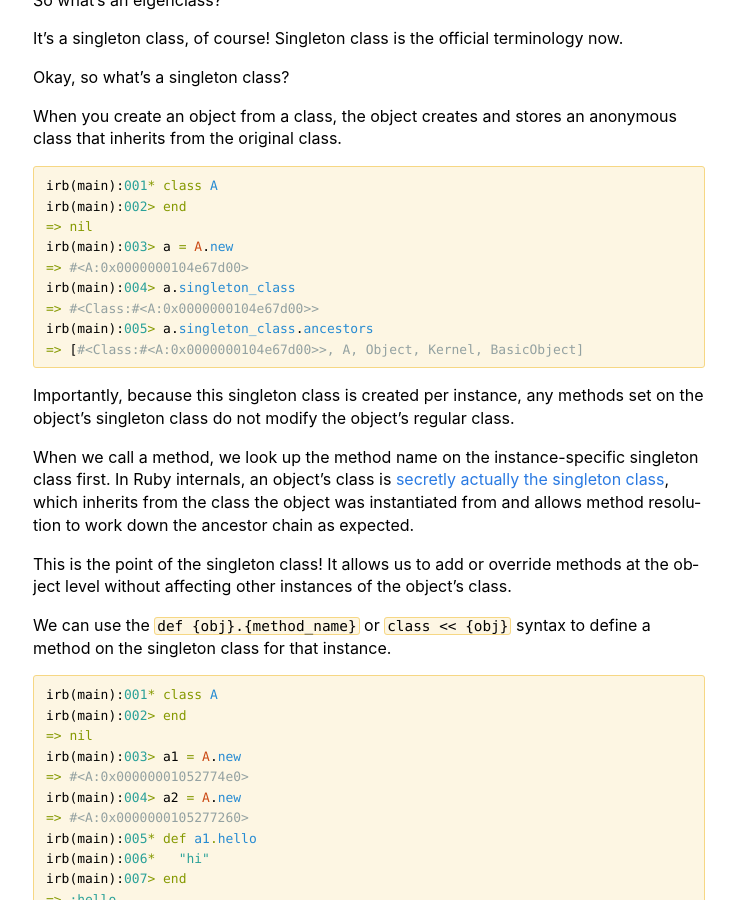
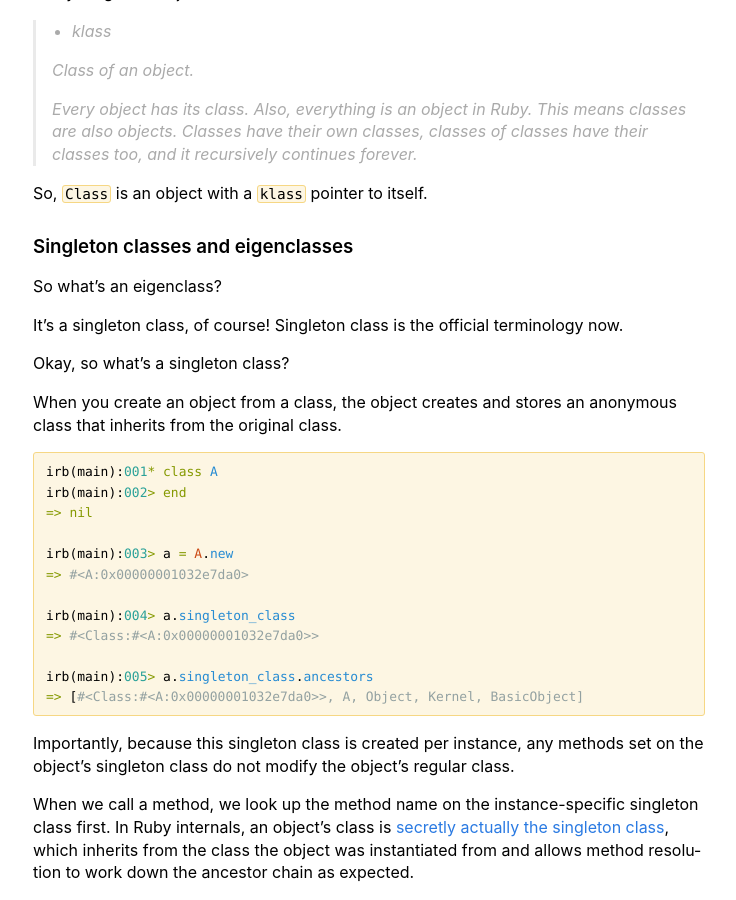
Before and after one commit to themichaelyang/tautology.town, a Jekyll site: the page built from _posts/2025/2025-12-01-ruby-object-model.md, in a window 1280 px wide and 900 px high, scrolled down 4698 px. Shown: the whole window, without its empty margins (271-1007 px from the left). Built offline with Jekyll 4.4.1, drawn with Linux system fonts in a browser that asks for light colours; some of the changed text lies outside the part shown.

Commit message:
add newlines after irb outputs

````diff
--- a/_posts/2025/2025-12-01-ruby-object-model.md
+++ b/_posts/2025/2025-12-01-ruby-object-model.md
@@ -61,6 +61,7 @@ The class is available in the `class` method, which returns the class of an obje
 ```ruby
 irb(main):001> "hello world".class
 => String
+
 irb(main):002> 123.class
 => Integer
 ```
@@ -73,8 +74,10 @@ We can define our own classes with the `class` keyword. Then make an instance of
 irb(main):001* class A
 irb(main):002> end
 => nil
+
 irb(main):003> a = A.new
-=> #<A:0x0000000105017dd0>
+=> #<A:0x0000000101197e20>
+
 irb(main):004> a.class
 => A
 ```
@@ -96,9 +99,11 @@ object -- has a --> a class
 irb(main):001* class A
 irb(main):002> end
 => nil
+
 irb(main):003* class B < A
 irb(main):004> end
 => nil
+
 irb(main):005> B.ancestors
 => [B, A, Object, Kernel, BasicObject]
 ```
@@ -114,14 +119,17 @@ irb(main):003*     "aye"
 irb(main):004*   end
 irb(main):005> end
 => :say
+
 irb(main):006* class B < A
 irb(main):007*   def say
 irb(main):008*     "bye"
 irb(main):009*   end
 irb(main):010> end
 => :say
+
 irb(main):011> A.ancestors
 => [A, Object, Kernel, BasicObject]
+
 irb(main):012> B.ancestors
 => [B, A, Object, Kernel, BasicObject]
 ```
@@ -145,8 +153,10 @@ Even classes are objects. So they have a class too. They are objects with class
 irb(main):001* class A
 irb(main):002> end
 => nil
+
 irb(main):003> A.class
 => Class
+
 irb(main):004> A.instance_of? Class
 => true
 ```
@@ -155,11 +165,13 @@ The `class` keyword is just one way to give a `Class` a name.
 
 ```ruby
 irb(main):001> Class.new
-=> #<Class:0x00000001009b8678>
+=> #<Class:0x0000000102778488>
+
 irb(main):002> A = Class.new
 => A
+
 irb(main):003> a = A.new
-=> #<A:0x0000000100997c20>
+=> #<A:0x00000001026e7c80>
 ```
 
 The class of `Class` is ... itself. Because it's a class!
@@ -190,9 +202,11 @@ It turns out all classes inherit from `Module`.
 ```ruby
 irb(main):001> Module.class
 => Class
+
 irb(main):002* module B
 irb(main):003> end
 => nil
+
 irb(main):004> B.class
 => Module
 ```
@@ -229,12 +243,15 @@ When you create an object from a class, the object creates and stores an anonymo
 irb(main):001* class A
 irb(main):002> end
 => nil
+
 irb(main):003> a = A.new
-=> #<A:0x0000000104e67d00>
+=> #<A:0x00000001032e7da0>
+
 irb(main):004> a.singleton_class
-=> #<Class:#<A:0x0000000104e67d00>>
+=> #<Class:#<A:0x00000001032e7da0>>
+
 irb(main):005> a.singleton_class.ancestors
-=> [#<Class:#<A:0x0000000104e67d00>>, A, Object, Kernel, BasicObject]
+=> [#<Class:#<A:0x00000001032e7da0>>, A, Object, Kernel, BasicObject]
 ```
 
 Importantly, because this singleton class is created per instance, any methods set on the object's singleton class do not modify the object's regular class.
@@ -249,34 +266,45 @@ We can use the `def {obj}.{method_name}` or `class << {obj}` syntax to define a
 irb(main):001* class A
 irb(main):002> end
 => nil
+
 irb(main):003> a1 = A.new
-=> #<A:0x00000001052774e0>
+=> #<A:0x00000001010976b0>
+
 irb(main):004> a2 = A.new
-=> #<A:0x0000000105277260>
+=> #<A:0x0000000101097430>
+
 irb(main):005* def a1.hello
 irb(main):006*   "hi"
 irb(main):007> end
 => :hello
+
 irb(main):008* class << a2
 irb(main):009*   def bye
 irb(main):010*     "cya"
 irb(main):011*   end
 irb(main):012> end
 => :bye
+
 irb(main):013> a1.hello
 => "hi"
+
 irb(main):014> a2.bye
 => "cya"
+
 irb(main):015> a2.hello
-undefined method 'hello' for #<A:0x0000000105277260> (NoMethodError)
+NoMethodError: undefined method 'hello' for #<A:0x0000000101097430>
+
 irb(main):016> a3 = A.new
-=> #<A:0x0000000105276568>
+=> #<A:0x0000000101096738>
+
 irb(main):017> a3.hello
-undefined method 'hello' for an instance of A (NoMethodError)
+NoMethodError: undefined method 'hello' for an instance of A
+
 irb(main):018> a1.bye
-undefined method 'bye' for #<A:0x00000001052774e0> (NoMethodError)
+NoMethodError: undefined method 'bye' for #<A:0x00000001010976b0>
+
 irb(main):019> a3.bye
-undefined method 'bye' for an instance of A (NoMethodError)
+NoMethodError: undefined method 'bye' for an instance of A
 ```
 
 ### Class methods
@@ -308,14 +336,17 @@ All classes are objects, all objects have singletons, so class `A` (which is an
 irb(main):001* class A
 irb(main):002> end
 => nil
+
 irb(main):003> A.singleton_class
 => #<Class:A>
+
 irb(main):004* class A
 irb(main):005*   def self.on_the_class_singleton
 irb(main):006*     "yes"
 irb(main):007*   end
 irb(main):008> end
 => :on_the_class_singleton
+
 irb(main):009> A.singleton_class.instance_methods.include?(:on_the_class_singleton)
 => true
 ```
@@ -326,14 +357,18 @@ The class singleton class always inherits from the singleton classes of its ance
 irb(main):001* class A
 irb(main):002> end
 => nil
+
 irb(main):003> class B < A; end
 => nil
+
 irb(main):004> B.singleton_class
 => #<Class:B>
+
 irb(main):005> B.singleton_class.ancestors
 => [#<Class:B>, #<Class:A>, #<Class:Object>, #<Class:BasicObject>, Class, Module, Object, Kernel, BasicObject]
+
 irb(main):006> B.new.singleton_class.ancestors
-=> [#<Class:#<B:0x00000001054b72a0>>, B, A, Object, Kernel, BasicObject]
+=> [#<Class:#<B:0x0000000100f47378>>, B, A, Object, Kernel, BasicObject]
 ```
 
 Because every class is an object, class singletons are also an object, so this chain of inheritance repeats infinitely. Ruby lazily creates singleton classes, so does not repeat infinitely in practice, although you could access them infinitely.
@@ -342,16 +377,22 @@ Because every class is an object, class singletons are also an object, so this c
 irb(main):001* class A
 irb(main):002> end
 => nil
+
 irb(main):003> a = A.new
-=> #<A:0x0000000104917a30>
+=> #<A:0x00000001003a7b58>
+
 irb(main):004> a.singleton_class.ancestors
-=> [#<Class:#<A:0x0000000104917a30>>, A, Object, Kernel, BasicObject]
+=> [#<Class:#<A:0x00000001003a7b58>>, A, Object, Kernel, BasicObject]
+
 irb(main):005> A.singleton_class.ancestors
 => [#<Class:A>, #<Class:Object>, #<Class:BasicObject>, Class, Module, Object, Kernel, BasicObject]
+
 irb(main):006> A.singleton_class.singleton_class
 => #<Class:#<Class:A>>
+
 irb(main):007> A.singleton_class.singleton_class.ancestors
 => [#<Class:#<Class:A>>, #<Class:#<Class:Object>>, #<Class:#<Class:BasicObject>>, #<Class:Class>, #<Class:Module>, #<Class:Object>, #<Class:BasicObject>, Class, Module, Object, Kernel, BasicObject]
+
 irb(main):008> A.singleton_class.singleton_class.singleton_class.ancestors
 => [#<Class:#<Class:#<Class:A>>>, #<Class:#<Class:#<Class:Object>>>, #<Class:#<Class:#<Class:BasicObject>>>, #<Class:#<Class:Class>>, #<Class:#<Class:Module>>, #<Class:#<Class:Object>>, #<Class:#<Class:BasicObject>>, #<Class:Class>, #<Class:Module>, #<Class:Object>, #<Class:BasicObject>, Class, Module, Object, Kernel, BasicObject]
 ```
--- a/_posts/2025/evaluate_ruby.rb
+++ b/_posts/2025/evaluate_ruby.rb
@@ -87,6 +87,7 @@ class RubyMarkdownEvaluator
     code_snippets.each_with_index do |snippet, idx|
       result.concat(snippet[:lines])
       result << "#{outputs[idx]}\n" if outputs[idx]
+      result << "\n"  # Add blank line between statements
     end
 
     # Remove trailing blank lines from the result
@@ -110,7 +111,7 @@ class RubyMarkdownEvaluator
           puts __result_#{idx}.inspect
         rescue => e
           puts "___ERROR_#{idx}___"
-          puts "\#{e.message} (\#{e.class})"
+          puts "\#{e.class}: \#{e.message}"
         end
       RUBY
     end
````
